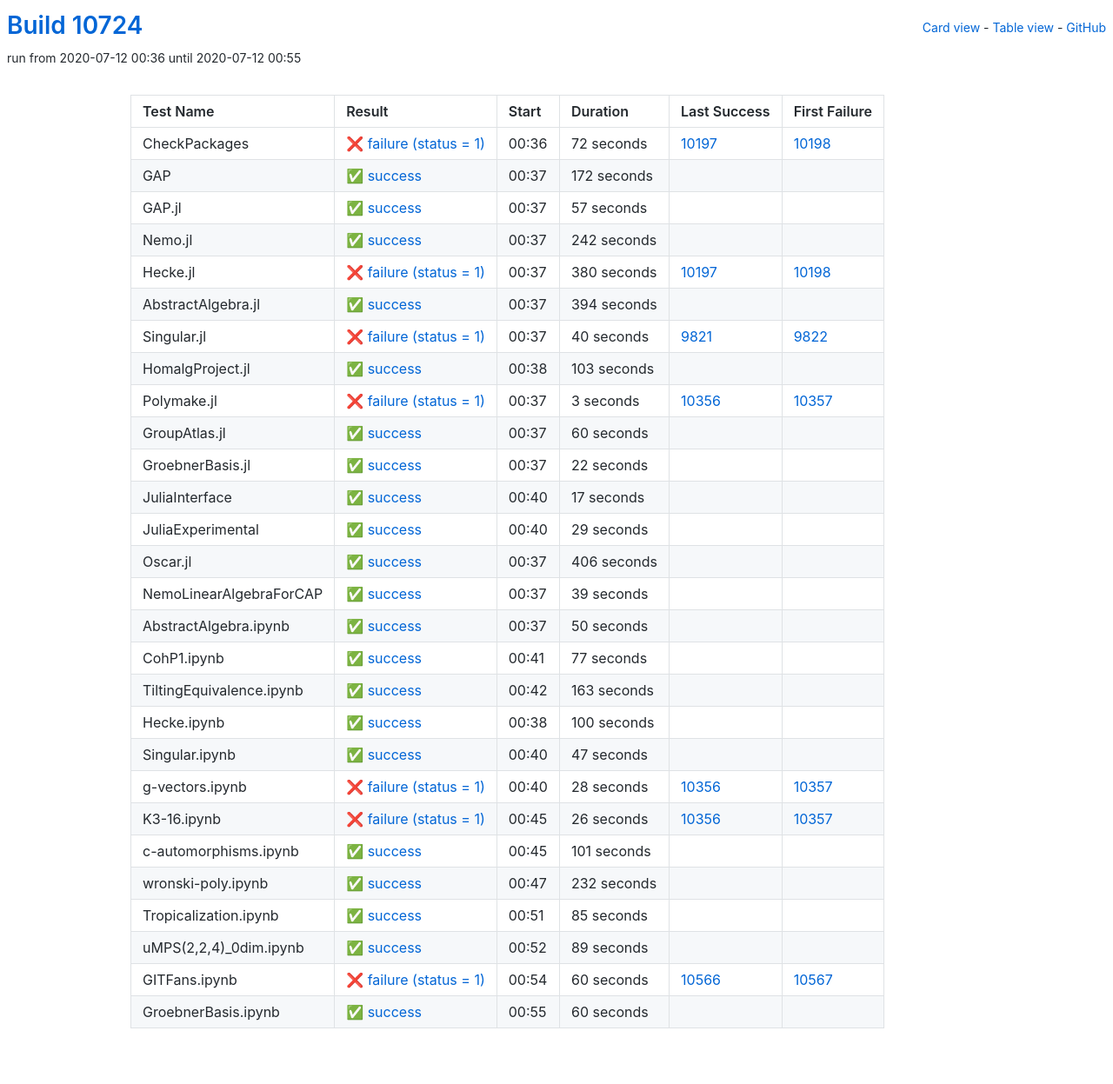
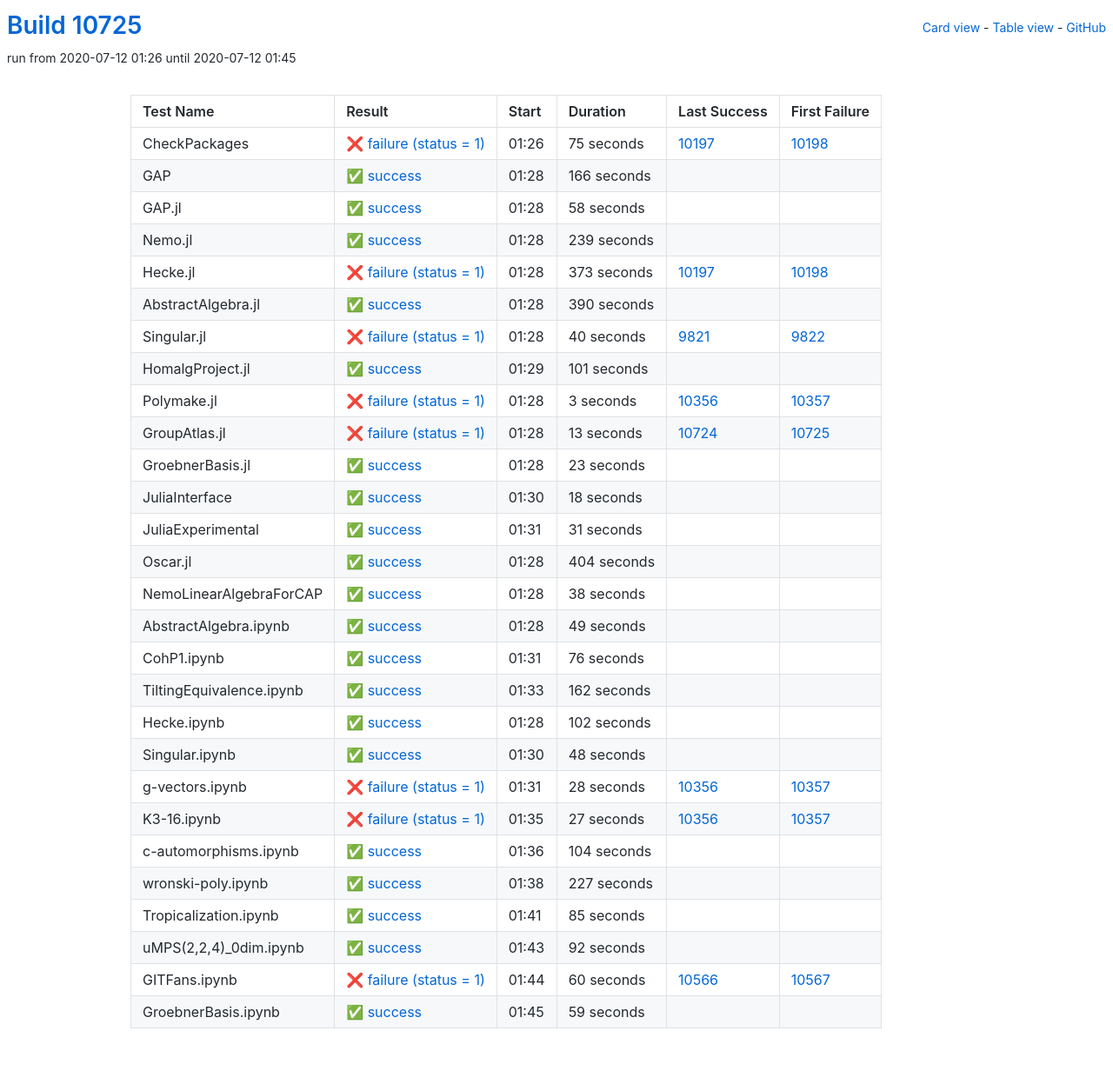
Before and after one commit to oscar-system/oscar-ci-status, a Jekyll site: the page built from table.html, in a window 1280 px wide. Shown: the whole page at 87% size. Built offline with Jekyll 4.4.1, drawn with Linux system fonts in a browser that asks for light colours.

Commit message:
Build #10725

```diff
--- a/_data/ci.yml
+++ b/_data/ci.yml
@@ -1,6 +1,6 @@
 ---
-build: 10724
-build_url: https://oscarci.mathematik.uni-kl.de/job/oscar/10724/
+build: 10725
+build_url: https://oscarci.mathematik.uni-kl.de/job/oscar/10725/
 job: oscar
 organization: oscar-system
 repo: oscar-ci-status
@@ -8,80 +8,80 @@
 tests:
 - name: CheckPackages
   id: checkpackages
-  log: https://oscarci.mathematik.uni-kl.de/job/oscar/10724/artifact/logs/build-10724/CheckPackages.log
-  start: 2020-07-12 00:36
+  log: https://oscarci.mathematik.uni-kl.de/job/oscar/10725/artifact/logs/build-10725/CheckPackages.log
+  start: 2020-07-12 01:26
   success: false
   exitcode: 1
   status: failure
-  duration: 72
+  duration: 75
   last_success: 10197
   last_success_url: https://oscarci.mathematik.uni-kl.de/job/oscar/10197/
   first_failure: 10198
   first_failure_url: https://oscarci.mathematik.uni-kl.de/job/oscar/10198/
 - name: GAP
   id: gap
-  log: https://oscarci.mathematik.uni-kl.de/job/oscar/10724/artifact/logs/build-10724/GAP.log
-  start: 2020-07-12 00:37
+  log: https://oscarci.mathematik.uni-kl.de/job/oscar/10725/artifact/logs/build-10725/GAP.log
+  start: 2020-07-12 01:28
   success: true
   exitcode: 0
   status: success
-  duration: 172
+  duration: 166
   last_success: false
   last_success_url:
   first_failure: false
   first_failure_url:
 - name: GAP.jl
   id: gap-jl
-  log: https://oscarci.mathematik.uni-kl.de/job/oscar/10724/artifact/logs/build-10724/GAP.jl.log
-  start: 2020-07-12 00:37
+  log: https://oscarci.mathematik.uni-kl.de/job/oscar/10725/artifact/logs/build-10725/GAP.jl.log
+  start: 2020-07-12 01:28
   success: true
   exitcode: 0
   status: success
-  duration: 57
+  duration: 58
   last_success: false
   last_success_url:
   first_failure: false
   first_failure_url:
 - name: Nemo.jl
   id: nemo-jl
-  log: https://oscarci.mathematik.uni-kl.de/job/oscar/10724/artifact/logs/build-10724/Nemo.jl.log
-  start: 2020-07-12 00:37
+  log: https://oscarci.mathematik.uni-kl.de/job/oscar/10725/artifact/logs/build-10725/Nemo.jl.log
+  start: 2020-07-12 01:28
   success: true
   exitcode: 0
   status: success
-  duration: 242
+  duration: 239
   last_success: false
   last_success_url:
   first_failure: false
   first_failure_url:
 - name: Hecke.jl
   id: hecke-jl
-  log: https://oscarci.mathematik.uni-kl.de/job/oscar/10724/artifact/logs/build-10724/Hecke.jl.log
-  start: 2020-07-12 00:37
+  log: https://oscarci.mathematik.uni-kl.de/job/oscar/10725/artifact/logs/build-10725/Hecke.jl.log
+  start: 2020-07-12 01:28
   success: false
   exitcode: 1
   status: failure
-  duration: 380
+  duration: 373
   last_success: 10197
   last_success_url: https://oscarci.mathematik.uni-kl.de/job/oscar/10197/
   first_failure: 10198
   first_failure_url: https://oscarci.mathematik.uni-kl.de/job/oscar/10198/
 - name: AbstractAlgebra.jl
   id: abstractalgebra-jl
-  log: https://oscarci.mathematik.uni-kl.de/job/oscar/10724/artifact/logs/build-10724/AbstractAlgebra.jl.log
-  start: 2020-07-12 00:37
+  log: https://oscarci.mathematik.uni-kl.de/job/oscar/10725/artifact/logs/build-10725/AbstractAlgebra.jl.log
+  start: 2020-07-12 01:28
   success: true
   exitcode: 0
   status: success
-  duration: 394
+  duration: 390
   last_success: false
   last_success_url:
   first_failure: false
   first_failure_url:
 - name: Singular.jl
   id: singular-jl
-  log: https://oscarci.mathematik.uni-kl.de/job/oscar/10724/artifact/logs/build-10724/Singular.jl.log
-  start: 2020-07-12 00:37
+  log: https://oscarci.mathematik.uni-kl.de/job/oscar/10725/artifact/logs/build-10725/Singular.jl.log
+  start: 2020-07-12 01:28
   success: false
   exitcode: 1
   status: failure
@@ -92,20 +92,20 @@
   first_failure_url: https://oscarci.mathematik.uni-kl.de/job/oscar/9822/
 - name: HomalgProject.jl
   id: homalgproject-jl
-  log: https://oscarci.mathematik.uni-kl.de/job/oscar/10724/artifact/logs/build-10724/HomalgProject.jl.log
-  start: 2020-07-12 00:38
+  log: https://oscarci.mathematik.uni-kl.de/job/oscar/10725/artifact/logs/build-10725/HomalgProject.jl.log
+  start: 2020-07-12 01:29
   success: true
   exitcode: 0
   status: success
-  duration: 103
+  duration: 101
   last_success: false
   last_success_url:
   first_failure: false
   first_failure_url:
 - name: Polymake.jl
   id: polymake-jl
-  log: https://oscarci.mathematik.uni-kl.de/job/oscar/10724/artifact/logs/build-10724/Polymake.jl.log
-  start: 2020-07-12 00:37
+  log: https://oscarci.mathematik.uni-kl.de/job/oscar/10725/artifact/logs/build-10725/Polymake.jl.log
+  start: 2020-07-12 01:28
   success: false
   exitcode: 1
   status: failure
@@ -116,140 +116,140 @@
   first_failure_url: https://oscarci.mathematik.uni-kl.de/job/oscar/10357/
 - name: GroupAtlas.jl
   id: groupatlas-jl
-  log: https://oscarci.mathematik.uni-kl.de/job/oscar/10724/artifact/logs/build-10724/GroupAtlas.jl.log
-  start: 2020-07-12 00:37
+  log: https://oscarci.mathematik.uni-kl.de/job/oscar/10725/artifact/logs/build-10725/GroupAtlas.jl.log
+  start: 2020-07-12 01:28
+  success: false
+  exitcode: 1
+  status: failure
+  duration: 13
+  last_success: 10724
+  last_success_url: https://oscarci.mathematik.uni-kl.de/job/oscar/10724/
+  first_failure: 10725
+  first_failure_url: https://oscarci.mathematik.uni-kl.de/job/oscar/10725/
+- name: GroebnerBasis.jl
+  id: groebnerbasis-jl
+  log: https://oscarci.mathematik.uni-kl.de/job/oscar/10725/artifact/logs/build-10725/GroebnerBasis.jl.log
+  start: 2020-07-12 01:28
   success: true
   exitcode: 0
   status: success
-  duration: 60
-  last_success: false
-  last_success_url:
-  first_failure: false
-  first_failure_url:
-- name: GroebnerBasis.jl
-  id: groebnerbasis-jl
-  log: https://oscarci.mathematik.uni-kl.de/job/oscar/10724/artifact/logs/build-10724/GroebnerBasis.jl.log
-  start: 2020-07-12 00:37
-  success: true
-  exitcode: 0
-  status: success
-  duration: 22
+  duration: 23
   last_success: false
   last_success_url:
   first_failure: false
   first_failure_url:
 - name: JuliaInterface
   id: juliainterface
-  log: https://oscarci.mathematik.uni-kl.de/job/oscar/10724/artifact/logs/build-10724/JuliaInterface.log
-  start: 2020-07-12 00:40
+  log: https://oscarci.mathematik.uni-kl.de/job/oscar/10725/artifact/logs/build-10725/JuliaInterface.log
+  start: 2020-07-12 01:30
   success: true
   exitcode: 0
   status: success
-  duration: 17
+  duration: 18
   last_success: false
   last_success_url:
   first_failure: false
   first_failure_url:
 - name: JuliaExperimental
   id: juliaexperimental
-  log: https://oscarci.mathematik.uni-kl.de/job/oscar/10724/artifact/logs/build-10724/JuliaExperimental.log
-  start: 2020-07-12 00:40
+  log: https://oscarci.mathematik.uni-kl.de/job/oscar/10725/artifact/logs/build-10725/JuliaExperimental.log
+  start: 2020-07-12 01:31
   success: true
   exitcode: 0
   status: success
-  duration: 29
+  duration: 31
   last_success: false
   last_success_url:
   first_failure: false
   first_failure_url:
 - name: Oscar.jl
   id: oscar-jl
-  log: https://oscarci.mathematik.uni-kl.de/job/oscar/10724/artifact/logs/build-10724/Oscar.jl.log
-  start: 2020-07-12 00:37
+  log: https://oscarci.mathematik.uni-kl.de/job/oscar/10725/artifact/logs/build-10725/Oscar.jl.log
+  start: 2020-07-12 01:28
   success: true
   exitcode: 0
   status: success
-  duration: 406
+  duration: 404
   last_success: false
   last_success_url:
   first_failure: false
   first_failure_url:
 - name: NemoLinearAlgebraForCAP
   id: nemolinearalgebraforcap
-  log: https://oscarci.mathematik.uni-kl.de/job/oscar/10724/artifact/logs/build-10724/NemoLinearAlgebraForCAP.log
-  start: 2020-07-12 00:37
+  log: https://oscarci.mathematik.uni-kl.de/job/oscar/10725/artifact/logs/build-10725/NemoLinearAlgebraForCAP.log
+  start: 2020-07-12 01:28
   success: true
   exitcode: 0
   status: success
-  duration: 39
+  duration: 38
   last_success: false
   last_success_url:
   first_failure: false
   first_failure_url:
 - name: AbstractAlgebra.ipynb
   id: abstractalgebra-ipynb
-  log: https://oscarci.mathematik.uni-kl.de/job/oscar/10724/artifact/logs/build-10724/AbstractAlgebra.ipynb.log
-  start: 2020-07-12 00:37
+  log: https://oscarci.mathematik.uni-kl.de/job/oscar/10725/artifact/logs/build-10725/AbstractAlgebra.ipynb.log
+  start: 2020-07-12 01:28
   success: true
   exitcode: 0
   status: success
-  duration: 50
+  duration: 49
   last_success: false
   last_success_url:
   first_failure: false
   first_failure_url:
 - name: CohP1.ipynb
   id: cohp1-ipynb
-  log: https://oscarci.mathematik.uni-kl.de/job/oscar/10724/artifact/logs/build-10724/CohP1.ipynb.log
-  start: 2020-07-12 00:41
+  log: https://oscarci.mathematik.uni-kl.de/job/oscar/10725/artifact/logs/build-10725/CohP1.ipynb.log
+  start: 2020-07-12 01:31
   success: true
   exitcode: 0
   status: success
-  duration: 77
+  duration: 76
   last_success: false
   last_success_url:
   first_failure: false
   first_failure_url:
 - name: TiltingEquivalence.ipynb
   id: tiltingequivalence-ipynb
-  log: https://oscarci.mathematik.uni-kl.de/job/oscar/10724/artifact/logs/build-10724/TiltingEquivalence.ipynb.log
-  start: 2020-07-12 00:42
+  log: https://oscarci.mathematik.uni-kl.de/job/oscar/10725/artifact/logs/build-10725/TiltingEquivalence.ipynb.log
+  start: 2020-07-12 01:33
   success: true
   exitcode: 0
   status: success
-  duration: 163
+  duration: 162
   last_success: false
   last_success_url:
   first_failure: false
   first_failure_url:
 - name: Hecke.ipynb
   id: hecke-ipynb
-  log: https://oscarci.mathematik.uni-kl.de/job/oscar/10724/artifact/logs/build-10724/Hecke.ipynb.log
-  start: 2020-07-12 00:38
+  log: https://oscarci.mathematik.uni-kl.de/job/oscar/10725/artifact/logs/build-10725/Hecke.ipynb.log
+  start: 2020-07-12 01:28
   success: true
   exitcode: 0
   status: success
-  duration: 100
+  duration: 102
   last_success: false
   last_success_url:
   first_failure: false
   first_failure_url:
 - name: Singular.ipynb
   id: singular-ipynb
-  log: https://oscarci.mathematik.uni-kl.de/job/oscar/10724/artifact/logs/build-10724/Singular.ipynb.log
-  start: 2020-07-12 00:40
+  log: https://oscarci.mathematik.uni-kl.de/job/oscar/10725/artifact/logs/build-10725/Singular.ipynb.log
+  start: 2020-07-12 01:30
   success: true
   exitcode: 0
   status: success
-  duration: 47
+  duration: 48
   last_success: false
   last_success_url:
   first_failure: false
   first_failure_url:
 - name: g-vectors.ipynb
   id: g-vectors-ipynb
-  log: https://oscarci.mathematik.uni-kl.de/job/oscar/10724/artifact/logs/build-10724/g-vectors.ipynb.log
-  start: 2020-07-12 00:40
+  log: https://oscarci.mathematik.uni-kl.de/job/oscar/10725/artifact/logs/build-10725/g-vectors.ipynb.log
+  start: 2020-07-12 01:31
   success: false
   exitcode: 1
   status: failure
@@ -260,44 +260,44 @@
   first_failure_url: https://oscarci.mathematik.uni-kl.de/job/oscar/10357/
 - name: K3-16.ipynb
   id: k3-16-ipynb
-  log: https://oscarci.mathematik.uni-kl.de/job/oscar/10724/artifact/logs/build-10724/K3-16.ipynb.log
-  start: 2020-07-12 00:45
+  log: https://oscarci.mathematik.uni-kl.de/job/oscar/10725/artifact/logs/build-10725/K3-16.ipynb.log
+  start: 2020-07-12 01:35
   success: false
   exitcode: 1
   status: failure
-  duration: 26
+  duration: 27
   last_success: 10356
   last_success_url: https://oscarci.mathematik.uni-kl.de/job/oscar/10356/
   first_failure: 10357
   first_failure_url: https://oscarci.mathematik.uni-kl.de/job/oscar/10357/
 - name: c-automorphisms.ipynb
   id: c-automorphisms-ipynb
-  log: https://oscarci.mathematik.uni-kl.de/job/oscar/10724/artifact/logs/build-10724/c-automorphisms.ipynb.log
-  start: 2020-07-12 00:45
+  log: https://oscarci.mathematik.uni-kl.de/job/oscar/10725/artifact/logs/build-10725/c-automorphisms.ipynb.log
+  start: 2020-07-12 01:36
   success: true
   exitcode: 0
   status: success
-  duration: 101
+  duration: 104
   last_success: false
   last_success_url:
   first_failure: false
   first_failure_url:
 - name: wronski-poly.ipynb
   id: wronski-poly-ipynb
-  log: https://oscarci.mathematik.uni-kl.de/job/oscar/10724/artifact/logs/build-10724/wronski-poly.ipynb.log
-  start: 2020-07-12 00:47
+  log: https://oscarci.mathematik.uni-kl.de/job/oscar/10725/artifact/logs/build-10725/wronski-poly.ipynb.log
+  start: 2020-07-12 01:38
   success: true
   exitcode: 0
   status: success
-  duration: 232
+  duration: 227
   last_success: false
   last_success_url:
   first_failure: false
   first_failure_url:
 - name: Tropicalization.ipynb
   id: tropicalization-ipynb
-  log: https://oscarci.mathematik.uni-kl.de/job/oscar/10724/artifact/logs/build-10724/Tropicalization.ipynb.log
-  start: 2020-07-12 00:51
+  log: https://oscarci.mathematik.uni-kl.de/job/oscar/10725/artifact/logs/build-10725/Tropicalization.ipynb.log
+  start: 2020-07-12 01:41
   success: true
   exitcode: 0
   status: success
@@ -308,20 +308,20 @@
   first_failure_url:
 - name: uMPS(2,2,4)_0dim.ipynb
   id: umps-2-2-4-0dim-ipynb
-  log: https://oscarci.mathematik.uni-kl.de/job/oscar/10724/artifact/logs/build-10724/uMPS-2-2-4-_0dim.ipynb.log
-  start: 2020-07-12 00:52
+  log: https://oscarci.mathematik.uni-kl.de/job/oscar/10725/artifact/logs/build-10725/uMPS-2-2-4-_0dim.ipynb.log
+  start: 2020-07-12 01:43
   success: true
   exitcode: 0
   status: success
-  duration: 89
+  duration: 92
   last_success: false
   last_success_url:
   first_failure: false
   first_failure_url:
 - name: GITFans.ipynb
   id: gitfans-ipynb
-  log: https://oscarci.mathematik.uni-kl.de/job/oscar/10724/artifact/logs/build-10724/GITFans.ipynb.log
-  start: 2020-07-12 00:54
+  log: https://oscarci.mathematik.uni-kl.de/job/oscar/10725/artifact/logs/build-10725/GITFans.ipynb.log
+  start: 2020-07-12 01:44
   success: false
   exitcode: 1
   status: failure
@@ -332,12 +332,12 @@
   first_failure_url: https://oscarci.mathematik.uni-kl.de/job/oscar/10567/
 - name: GroebnerBasis.ipynb
   id: groebnerbasis-ipynb
-  log: https://oscarci.mathematik.uni-kl.de/job/oscar/10724/artifact/logs/build-10724/GroebnerBasis.ipynb.log
-  start: 2020-07-12 00:55
+  log: https://oscarci.mathematik.uni-kl.de/job/oscar/10725/artifact/logs/build-10725/GroebnerBasis.ipynb.log
+  start: 2020-07-12 01:45
   success: true
   exitcode: 0
   status: success
-  duration: 60
+  duration: 59
   last_success: false
   last_success_url:
   first_failure: false
```
Also changed, not shown: README.md.
